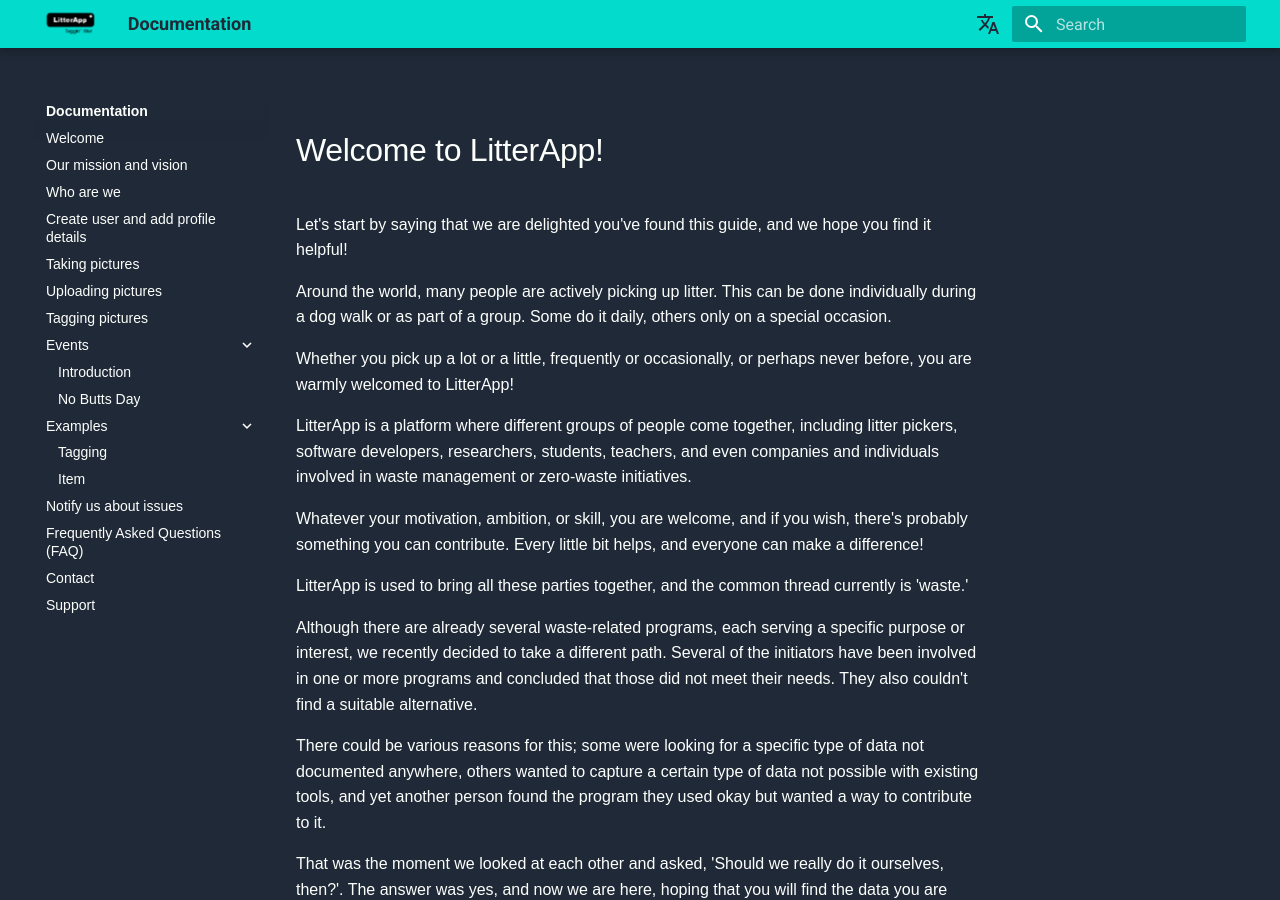
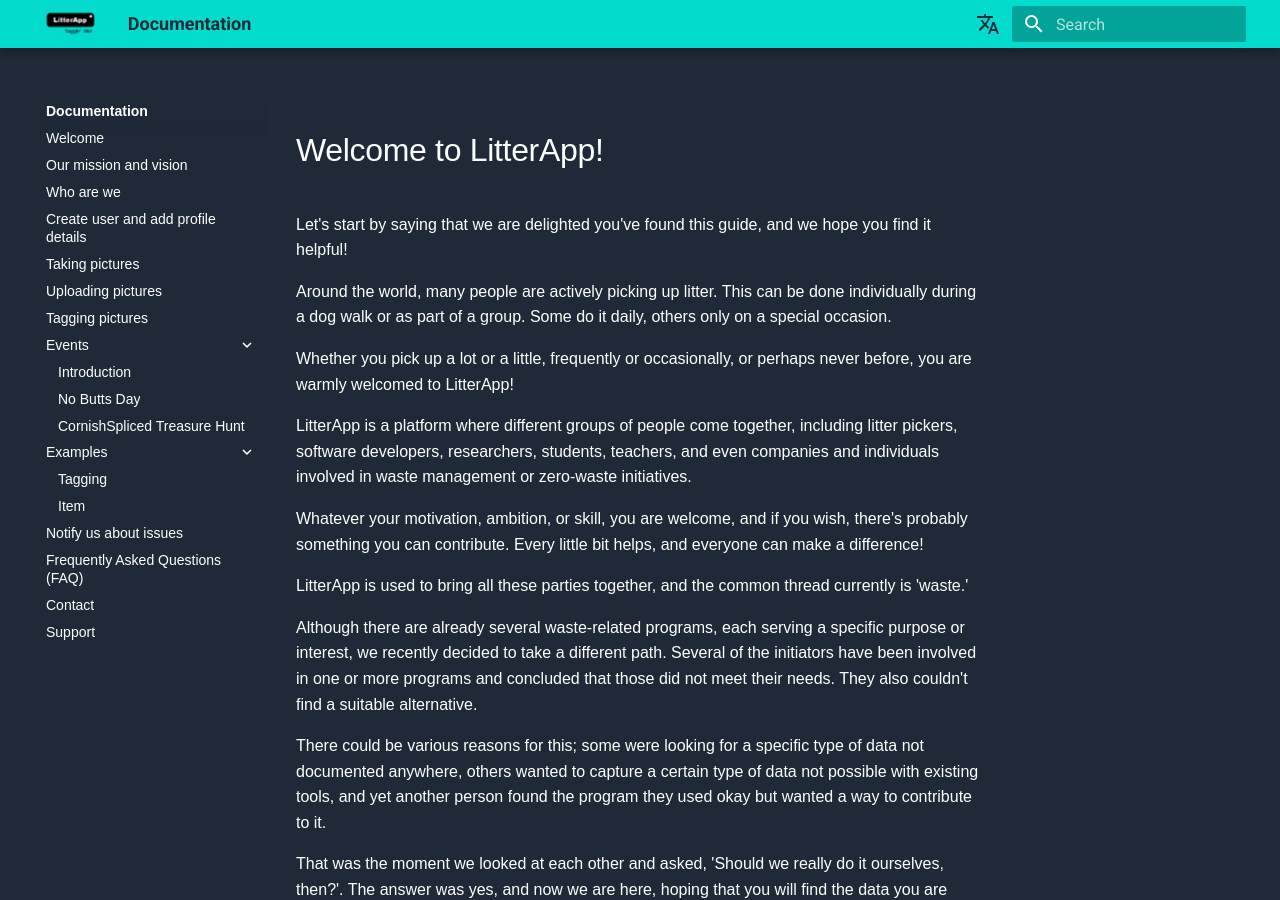
Before and after one commit to phummelen/littertagger-docs, an MkDocs documentation site: the page built from documentation/docs/en/index.md, in a window 1280 px wide and 900 px high. Built offline with MkDocs 1.6.1 and Material for MkDocs 9.7.7, drawn with Linux system fonts in a browser that asks for light colours; comment, search, counter and statistics services are not loaded.

Commit message:
Update mkdocs.yml
New event added

```diff
--- a/documentation/config/en/mkdocs.yml
+++ b/documentation/config/en/mkdocs.yml
@@ -55,6 +55,7 @@ nav:
 - Events:
     - Introduction: 50_Events.md
     - No Butts Day: 50_PeukMeuk.md
+    - CornishSpliced Treasure Hunt: 50_TreasureHunt.md
 - Examples:
     - Tagging: 90_Tagging-Examples.md
     - Item: 92_Item-Examples.md
```
